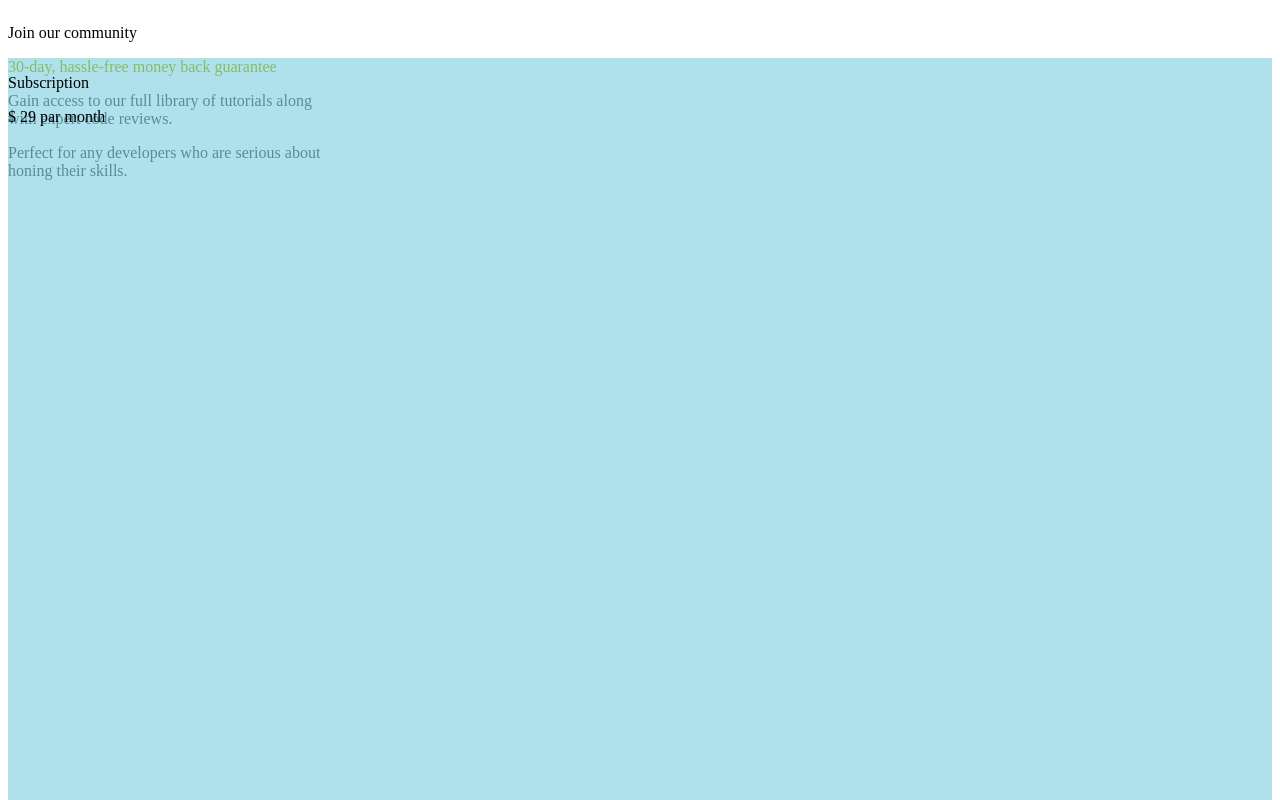
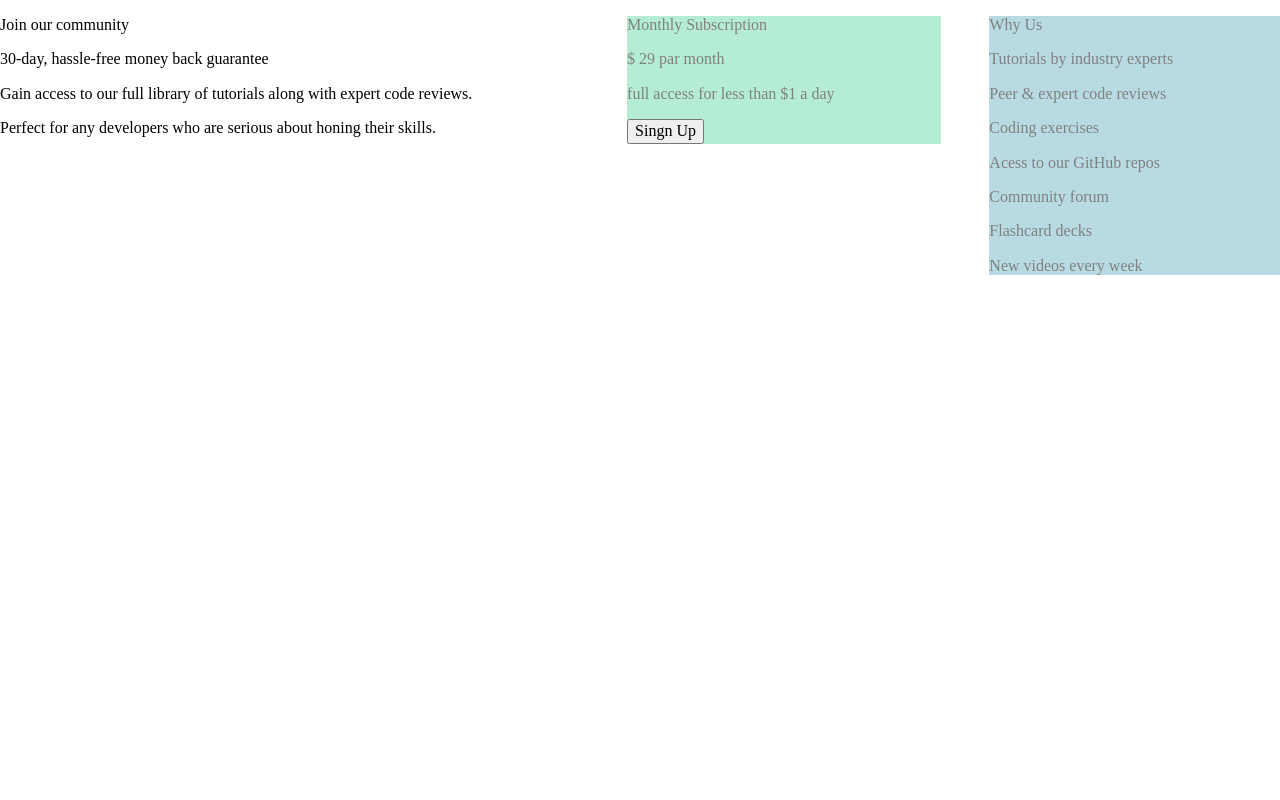
Before and after one commit to cecilia-rds/Grid-precos, a plain HTML site: page index.html in a window 1280 px wide. Shown: the top 800 px of the page. Drawn offline with nearby package versions, Linux system fonts and the light colour scheme.

Commit message:
Grid layout

```diff
--- a/index.html
+++ b/index.html
@@ -6,29 +6,30 @@
     <meta name="viewport" content="width=device-width, initial-scale=1.0">
     <title>Grid Preços</title>
 
+    <link rel="stylesheet" href="normalize.css">
     <link rel="stylesheet" href="style.css">
 </head>
 <body class="price">
     <session class="area_1">
-        <div class="area_1_description">
-            <p class="area_1_description">Join our community</p>
-            <p class="sub-title">30-day, hassle-free money back guarantee</p>
-            <p class="text">Gain access to our full library of tutorials along with expert code reviews.
-            <p class="text">Perfect for any developers who are serious about honing their skills.</p>
+        <div class="area_1_conteudo">
+            <p>Join our community</p>
+            <p>30-day, hassle-free money back guarantee</p>
+            <p>Gain access to our full library of tutorials along with expert code reviews.
+            <p>Perfect for any developers who are serious about honing their skills.</p>
         </div>
     </session>
 
     <session class="area_2">
-        <div class="area_2_description">
-            <p>Subscription</p>
-            <p class="price"> $ 29 par month</p>
+        <div class="area_2_conteudo">
+            <p>Monthly Subscription</p>
+            <p> $ 29 par month</p>
             <p>full access for less than $1 a day</p>
             <input class="sing-up" type="submit" value="Singn Up">
         </div>
     </session>
 
     <session class="area_3">
-        <div lass="area_3_description">
+        <div class="area_3_conteudo">
             <p>Why Us</p>
             <p>Tutorials by industry experts</p>
             <p>Peer & expert code reviews</p>
@@ -38,6 +39,6 @@
             <p>Flashcard decks</p>
             <p>New videos every week</p>
         </div>
-        </session>
+    </session>
 </body>
 </html>
--- a/style.css
+++ b/style.css
@@ -1,10 +1,36 @@
+.price {
+    display: grid;
+    grid-gap: 3rem;
+    grid-template-areas:
+        "area_1 area_1 area_1"
+        "area_2 area_2 area_2"
+        "area_3 area_3 area_3";
+
+    grid-template-columns: auto auto auto;
+    grid-template-rows: 100px 100vh 50px;
+}
+.area_1_conteudo {
+    grid-area: area_1;
+
+
+}
+.area_2_conteudo {
+    grid-area:area_2;
+    background-color: rgba(27, 199, 119, 0.326);
+
+}
+.area_3_conteudo {
+    grid-area: area_3;
+    background-color: rgba(39, 145, 168, 0.326);
+}
+
 .title {
     color: rgb(81, 171, 81);
 }
 .sub-title {
     color: rgba(190, 196, 37, 0.932);
 }
-.text{
+.area_2, .area_3 {
 color: gray
 }
 /*.sing-up {
@@ -14,29 +40,3 @@ color: gray
     width: 300px;
     font-display: bold;
 }*/
-
-.price {
-    display: grid;
-    grid-template-areas:
-    "area_1"
-    "area_2"
-    "area_3";
-    grid-template-columns:auto;
-    grid-template-rows: 50px 100vh auto;
-}
-.area_1 {
-    grid-area: area_1;
-}
-.area_2 {
-    grid-area:area_2;
-    background-color: rgba(9, 162, 196, 0.326);
-}
-.area_3{
-    grid-area: area_3;
-}
-.area_1 {
-display: grid;
-grid-template-columns: 25% 25% 25%;
-grid-template-rows: 33.33 33.33 33.33 33.33;
-height: calc(100vh- 50px);
-}
```
